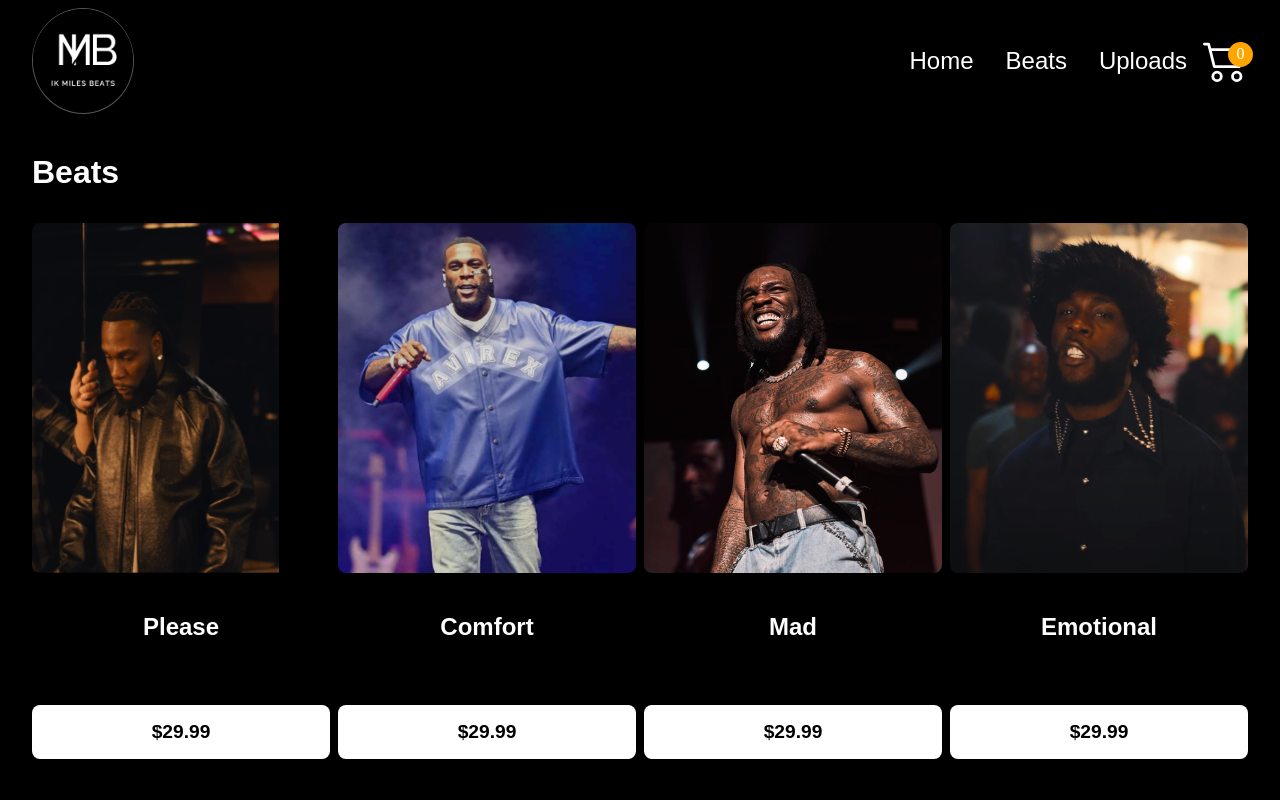
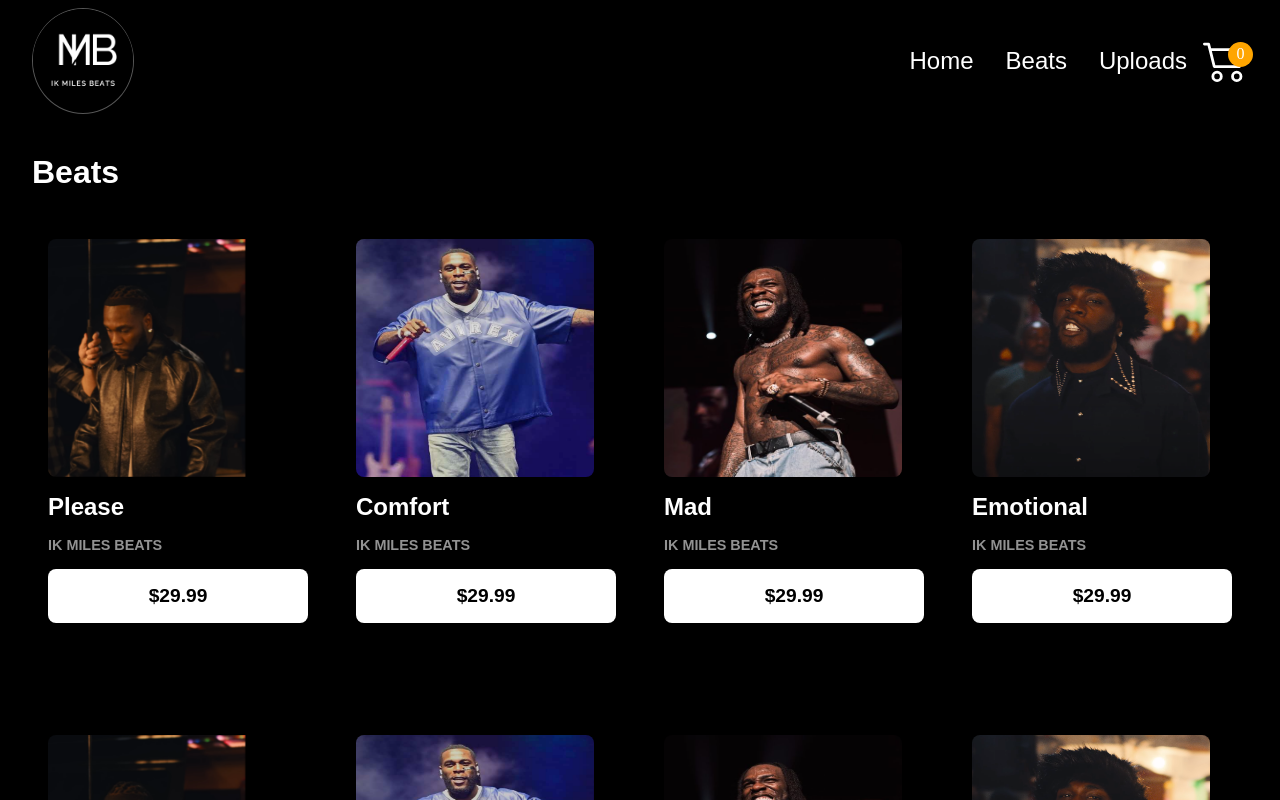
Before and after one commit to chiekjowk2/beatsales, a React (Vite) app: page /beats in a window 1280 px wide. Shown: the top 800 px of the page. Built offline with nearby package versions, Linux system fonts and the light colour scheme.

Commit message:
modified the beats section

```diff
--- a/src/Pages/Beats/Beats.css
+++ b/src/Pages/Beats/Beats.css
@@ -1,4 +1,3 @@
-
 .beats{
     padding: .5rem 2rem;
     background: #000;
@@ -11,25 +10,34 @@
     display: grid;
     grid-template-columns: repeat(auto-fill, minmax(250px, 1fr));
     margin-top: 2rem;
-    gap: .5rem;
+    gap: 1rem;
 }
 .each-item{
     display: flex;
     flex-direction: column;
-    align-items: center;
     gap: 1rem;
     cursor: pointer;
     margin-bottom :4rem;
+    padding: 1rem;
+    border-radius: .5rem;
+}
+.each-item:hover{
+    background: #1e1e1e;
+    border: 1px solid #474747;
 }
 .each-item img{
-    width: 100%;
-    height: 350px;
+    width: 238px;
+    height: 238px;
     border-radius: .5rem;
 }
 .each-item h2{
     font-family: sans-serif;
     color: #fff;
-    margin: 1.5rem 0rem;
+}
+.each-item h4{
+    font-family: sans-serif;
+    color: #929292;
+    font-size: .9em;
 }
 .prices p{
     font-family: sans-serif;
@@ -46,7 +54,6 @@
     gap: 1rem;
     margin-bottom: .5rem;
 }
-
 .add{
     width: 100%;
     padding: 1rem 2rem;
--- a/src/Pages/Beats/Beats.jsx
+++ b/src/Pages/Beats/Beats.jsx
@@ -14,8 +14,7 @@ const Beats = () => {
             <div className="each-item" key={item.id}>
               <img src={item.image} alt="" onClick={()=> navigate(`/beats/${item.id}`)}/>
               <h2>{item.name}</h2>
-              <div className="prices">
-              </div>
+              <h4>{item.producer}</h4>
               <button className="add" onClick={()=> addBeat(item) }>{item.price}</button>
             </div>
           ))
```
